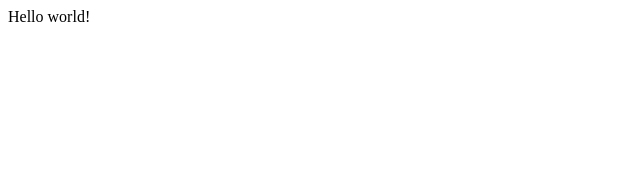
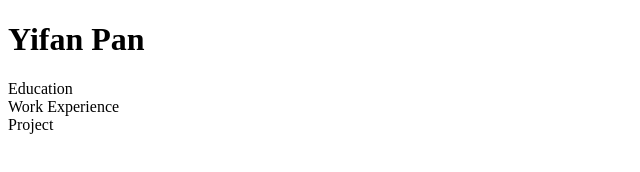
Before and after one commit to catnipan/yifan-catnipan, a Gatsby site: page / in a window 1280 px wide. Shown: the whole page, without its empty margins (0-640 px from the left). Built offline with nearby package versions, Linux system fonts and the light colour scheme; Gatsby itself is replaced by a stand-in of ours.

Commit message:
init test commit

```diff
--- a/gatsby-config.js
+++ b/gatsby-config.js
@@ -6,5 +6,8 @@
 
 module.exports = {
   /* Your site config here */
+  siteMetadata: {
+    title: `Yifan Pan`,
+  },
   plugins: [],
 }
--- a/src/pages/index.js
+++ b/src/pages/index.js
@@ -1,5 +1,10 @@
 import React from "react"
 
 export default function Home() {
-  return <div>Hello world!</div>
+  return <div>
+    <h1>Yifan Pan</h1>
+    <section>Education</section>
+    <section>Work Experience</section>
+    <section>Project</section>
+  </div>
 }
```
